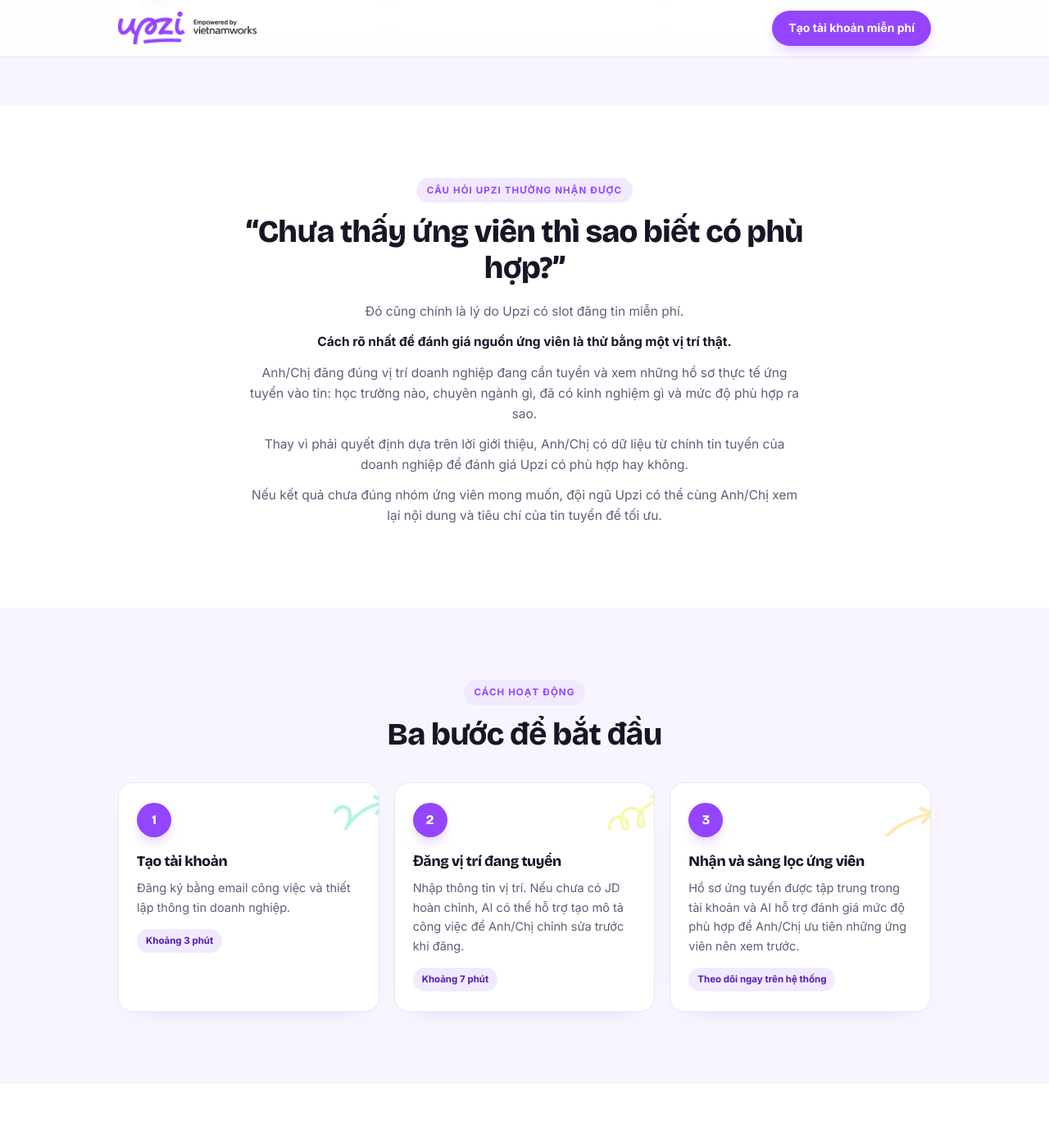
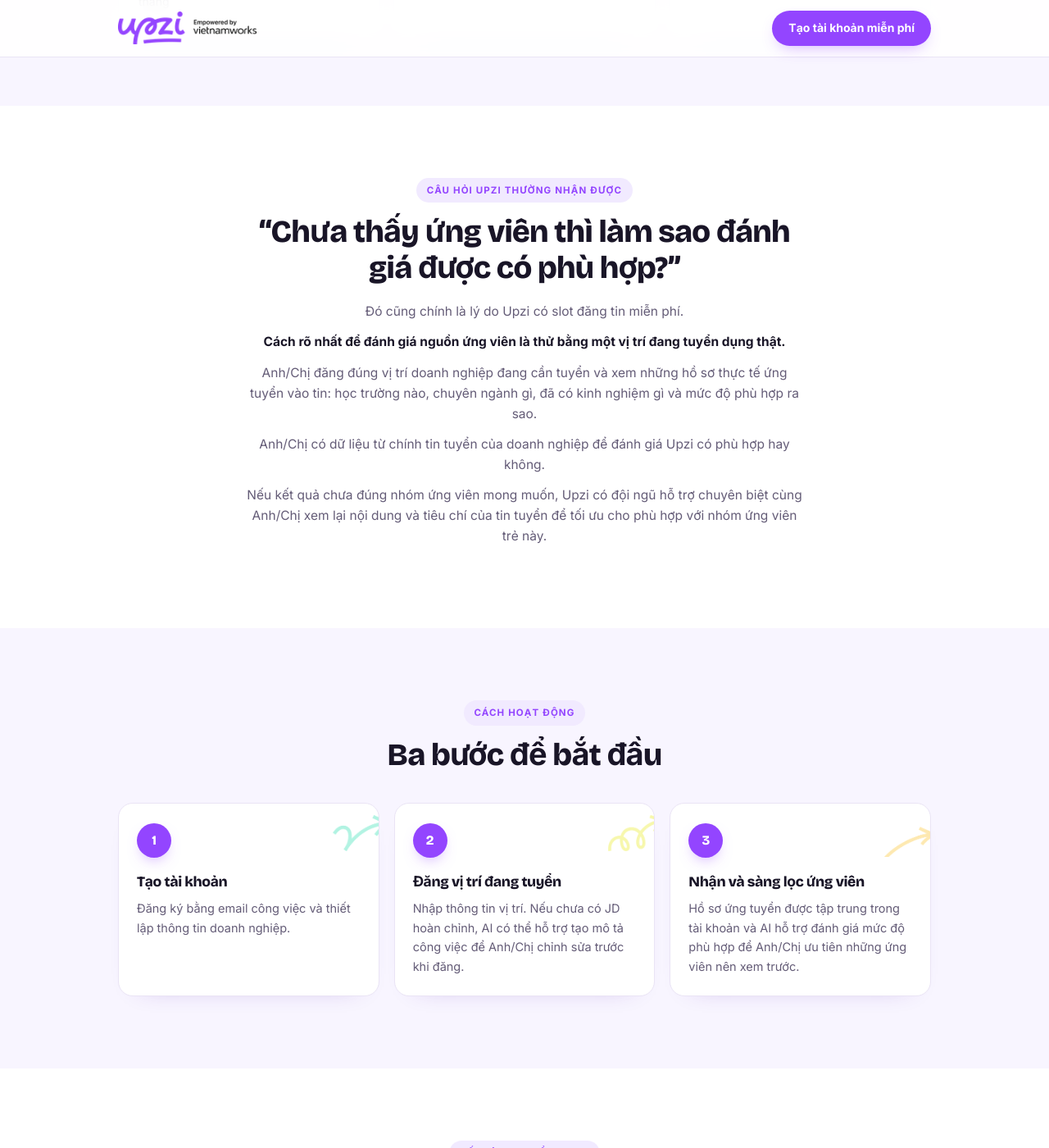
Before and after one commit to upzi-vn/employers, a Jekyll site: the page free-trial.html, which Jekyll copies as it is, in a window 1280 px wide and 1400 px high, scrolled down 2160 px. Shown: the whole window at 82% size. Built offline with Jekyll 4.4.1, drawn with Linux system fonts in a browser that asks for light colours.

Commit message:
Refine text in free-trial.html for clarity
Updated text for clarity and improved phrasing in the free trial section.

```diff
--- a/free-trial.html
+++ b/free-trial.html
@@ -366,12 +366,12 @@
     <div class="wrap obj-grid obj-grid-solo">
       <div class="obj-body reveal">
         <div class="eyebrow">Câu hỏi Upzi thường nhận được</div>
-        <h2 class="obj-h">“Chưa thấy ứng viên thì sao biết có phù hợp?”</h2>
+        <h2 class="obj-h">“Chưa thấy ứng viên thì làm sao đánh giá được có phù hợp?”</h2>
         <p>Đó cũng chính là lý do Upzi có slot đăng tin miễn phí.</p>
-        <p class="k">Cách rõ nhất để đánh giá nguồn ứng viên là thử bằng một vị trí thật.</p>
+        <p class="k">Cách rõ nhất để đánh giá nguồn ứng viên là thử bằng một vị trí đang tuyển dụng thật.</p>
         <p>Anh/Chị đăng đúng vị trí doanh nghiệp đang cần tuyển và xem những hồ sơ thực tế ứng tuyển vào tin: học trường nào, chuyên ngành gì, đã có kinh nghiệm gì và mức độ phù hợp ra sao.</p>
-        <p>Thay vì phải quyết định dựa trên lời giới thiệu, Anh/Chị có dữ liệu từ chính tin tuyển của doanh nghiệp để đánh giá Upzi có phù hợp hay không.</p>
-        <p>Nếu kết quả chưa đúng nhóm ứng viên mong muốn, đội ngũ Upzi có thể cùng Anh/Chị xem lại nội dung và tiêu chí của tin tuyển để tối ưu.</p>
+        <p>Anh/Chị có dữ liệu từ chính tin tuyển của doanh nghiệp để đánh giá Upzi có phù hợp hay không.</p>
+        <p>Nếu kết quả chưa đúng nhóm ứng viên mong muốn, Upzi có đội ngũ hỗ trợ chuyên biệt cùng Anh/Chị xem lại nội dung và tiêu chí của tin tuyển để tối ưu cho phù hợp với nhóm ứng viên trẻ này.</p>
       </div>
     </div>
   </section>
@@ -381,9 +381,9 @@
     <div class="wrap">
       <div class="head head-c reveal"><div class="eyebrow">Cách hoạt động</div><h2>Ba bước để bắt đầu</h2></div>
       <div class="steps stagger">
-        <div class="step"><img class="step-arw" src="/images/arrow-mint.png" alt="" aria-hidden="true" loading="lazy"><div class="snode">1</div><h3>Tạo tài khoản</h3><p>Đăng ký bằng email công việc và thiết lập thông tin doanh nghiệp.</p><span class="stime">Khoảng 3 phút</span></div>
-        <div class="step"><img class="step-arw" src="/images/arrow-yellow.png" alt="" aria-hidden="true" loading="lazy"><div class="snode">2</div><h3>Đăng vị trí đang tuyển</h3><p>Nhập thông tin vị trí. Nếu chưa có JD hoàn chỉnh, AI có thể hỗ trợ tạo mô tả công việc để Anh/Chị chỉnh sửa trước khi đăng.</p><span class="stime">Khoảng 7 phút</span></div>
-        <div class="step"><img class="step-arw" src="/images/arrow-gold.png" alt="" aria-hidden="true" loading="lazy"><div class="snode">3</div><h3>Nhận và sàng lọc ứng viên</h3><p>Hồ sơ ứng tuyển được tập trung trong tài khoản và AI hỗ trợ đánh giá mức độ phù hợp để Anh/Chị ưu tiên những ứng viên nên xem trước.</p><span class="stime">Theo dõi ngay trên hệ thống</span></div>
+        <div class="step"><img class="step-arw" src="/images/arrow-mint.png" alt="" aria-hidden="true" loading="lazy"><div class="snode">1</div><h3>Tạo tài khoản</h3><p>Đăng ký bằng email công việc và thiết lập thông tin doanh nghiệp.</p></div>
+        <div class="step"><img class="step-arw" src="/images/arrow-yellow.png" alt="" aria-hidden="true" loading="lazy"><div class="snode">2</div><h3>Đăng vị trí đang tuyển</h3><p>Nhập thông tin vị trí. Nếu chưa có JD hoàn chỉnh, AI có thể hỗ trợ tạo mô tả công việc để Anh/Chị chỉnh sửa trước khi đăng.</p></span></div>
+        <div class="step"><img class="step-arw" src="/images/arrow-gold.png" alt="" aria-hidden="true" loading="lazy"><div class="snode">3</div><h3>Nhận và sàng lọc ứng viên</h3><p>Hồ sơ ứng tuyển được tập trung trong tài khoản và AI hỗ trợ đánh giá mức độ phù hợp để Anh/Chị ưu tiên những ứng viên nên xem trước.</p></span></div>
       </div>
     </div>
   </section>
```
